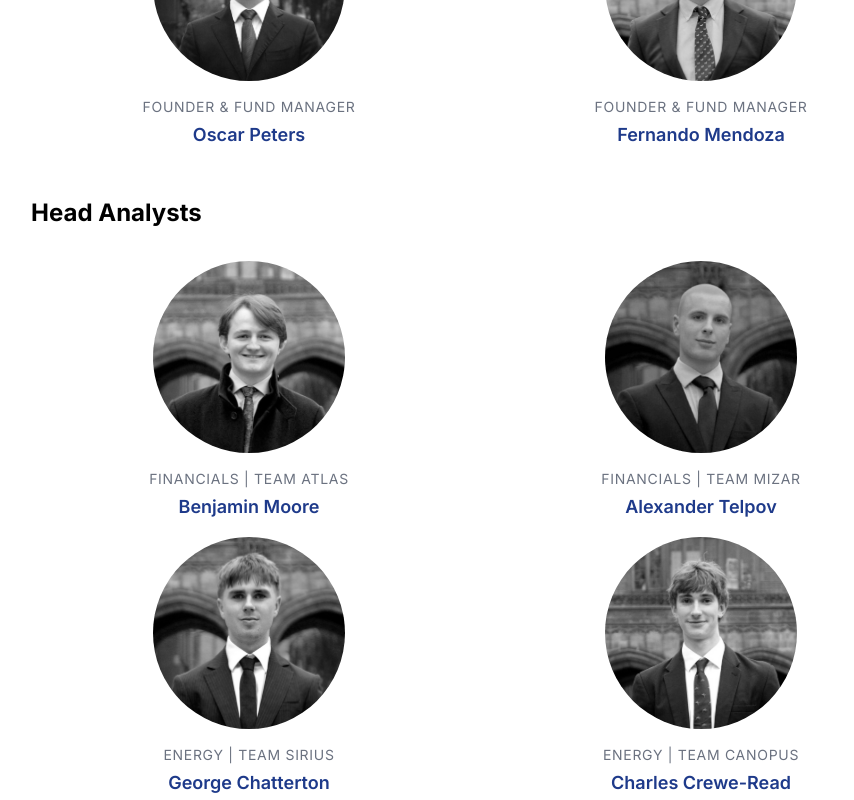
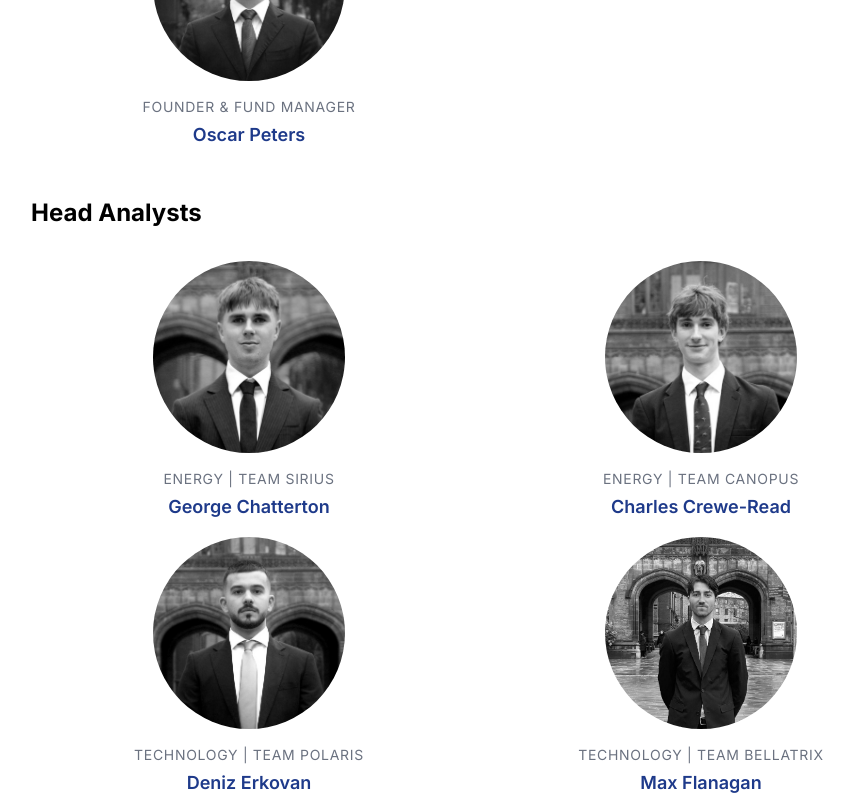
Before and after one commit to SamraatJain9/NUIF_Main_Web, a Next.js app: page /our-team in a window 1280 px wide. Shown: the part 1160-1960 px from the top of the page, without its empty margins (337-1191 px from the left). Built offline with nearby package versions, Linux system fonts and the light colour scheme.

Commit message:
Our Team page updated

```diff
--- a/app/our-team/page.tsx
+++ b/app/our-team/page.tsx
@@ -21,6 +21,7 @@ import DenizErkovanPhoto from "@/assets/people/DenizErkovan.jpg"
 import GeorgeChattertonPhoto from "@/assets/people/GeorgeChatterton.jpg"
 import PhilipAndreewitchPhoto from "@/assets/people/PhilipAndréewitch.jpg"
 import SamBundyPhoto from "@/assets/people/SamBundy.jpg"
+import MaxFlanaganPhoto from "@/assets/people/MaxFlanagan.jpg"
 import { link } from "fs"
 
 // Team member types
@@ -41,30 +42,30 @@ const leadership: TeamMember[] = [
     image: OscarPetersPhoto,
     link: "https://www.linkedin.com/in/oscar-peters1/"
   },
-  {
-    id: "fernando-mendoza",
-    name: "Fernando Mendoza",
-    title: "Founder & Fund Manager",
-    image: FernandoMendozaPhoto,
-    link: "https://www.linkedin.com/in/fernando-e-mendoza-a83001200/"
-  },
+  // {
+  //   id: "fernando-mendoza",
+  //   name: "Fernando Mendoza",
+  //   title: "Founder & Fund Manager",
+  //   image: FernandoMendozaPhoto,
+  //   link: "https://www.linkedin.com/in/fernando-e-mendoza-a83001200/"
+  // },
 ]
 
 const headAnalysts: TeamMember[] = [
-  {
-    id: "benjamin-moore",
-    name: "Benjamin Moore",
-    title: "Financials | Team Atlas",
-    image: BenjaminMoorePhoto,
-    link: "https://uk.linkedin.com/in/benjamin-moore-46215b263"
-  },
-  {
-    id: "alexander-telpov",
-    name: "Alexander Telpov",
-    title: "Financials | Team Mizar",
-    image: AlexanderTelpovPhoto,
-    link: "https://www.linkedin.com/in/a56109232"
-  },
+  // {
+  //   id: "benjamin-moore",
+  //   name: "Benjamin Moore",
+  //   title: "Financials | Team Atlas",
+  //   image: BenjaminMoorePhoto,
+  //   link: "https://uk.linkedin.com/in/benjamin-moore-46215b263"
+  // },
+  // {
+  //   id: "alexander-telpov",
+  //   name: "Alexander Telpov",
+  //   title: "Financials | Team Mizar",
+  //   image: AlexanderTelpovPhoto,
+  //   link: "https://www.linkedin.com/in/a56109232"
+  // },
   {
     id: "george-chatterton",
     name: "George Chatterton",
@@ -79,13 +80,13 @@ const headAnalysts: TeamMember[] = [
     image: CharlesCreweReadPhoto,
     link: "https://www.linkedin.com/in/charles-crewe-read-0174552a1"
   },
-  {
-    id: "sam-bundy",
-    name: "Sam Bundy",
-    title: "Industrials | Team Rigel",
-    image: SamBundyPhoto,
-    link: "https://www.linkedin.com/in/samuel-bundy-023592292"
-  },
+  // {
+  //   id: "sam-bundy",
+  //   name: "Sam Bundy",
+  //   title: "Industrials | Team Rigel",
+  //   image: SamBundyPhoto,
+  //   link: "https://www.linkedin.com/in/samuel-bundy-023592292"
+  // },
   {
     id: "deniz-erkovan",
     name: "Deniz Erkovan",
@@ -94,11 +95,11 @@ const headAnalysts: TeamMember[] = [
     link: "https://www.linkedin.com/in/d-erk"
   },
   {
-    id: "philip-andreewitch",
-    name: "Philip Andréewitch",
-    title: " Consumer Staples | Team Vega",
-    image: PhilipAndreewitchPhoto,
-    link: "https://www.linkedin.com/in/philippandreewitch"
+    id: "max-flanagan",
+    name: "Max Flanagan",
+    title: " Technology | Team Bellatrix",
+    image: MaxFlanaganPhoto,
+    link: "https://www.linkedin.com/in/max-flanagan-085772376/"
   },
 ]
 
```
Also changed, not shown: assets/people/MaxFlanagan.jpg (added).
